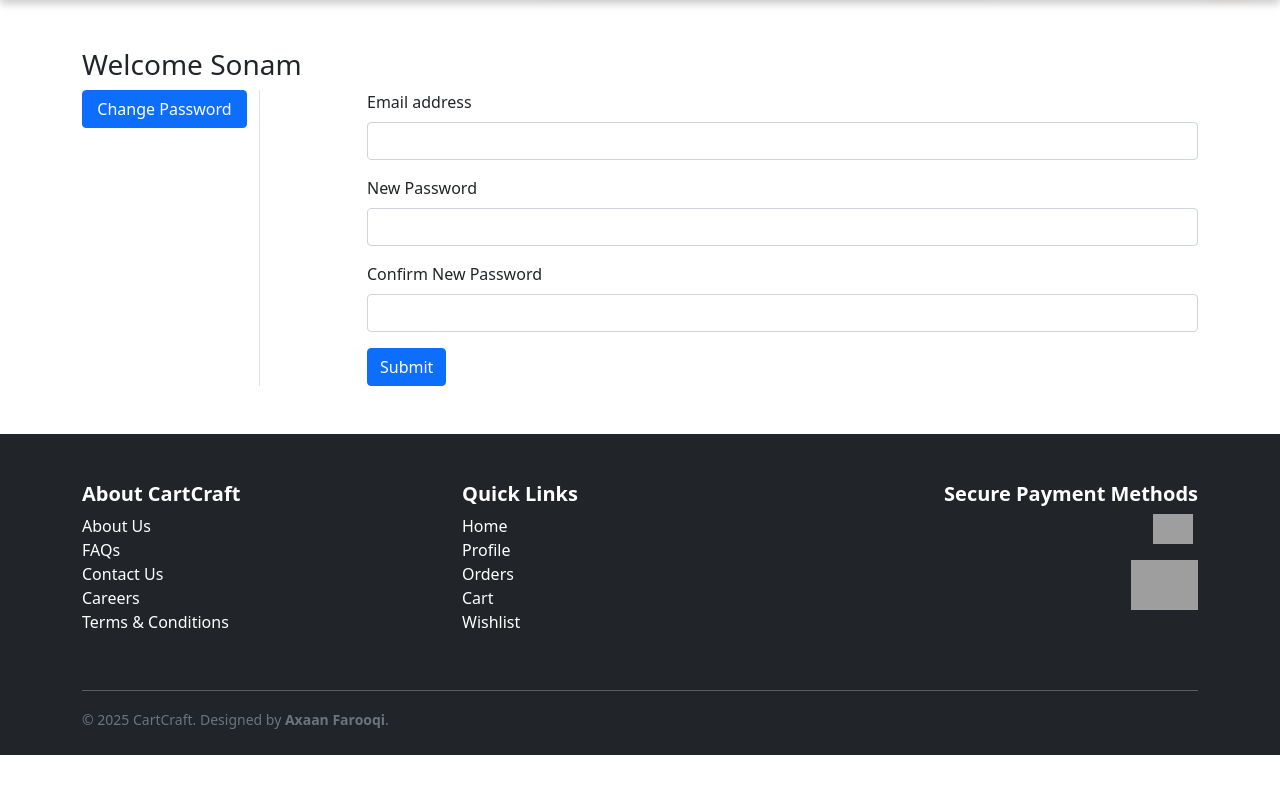
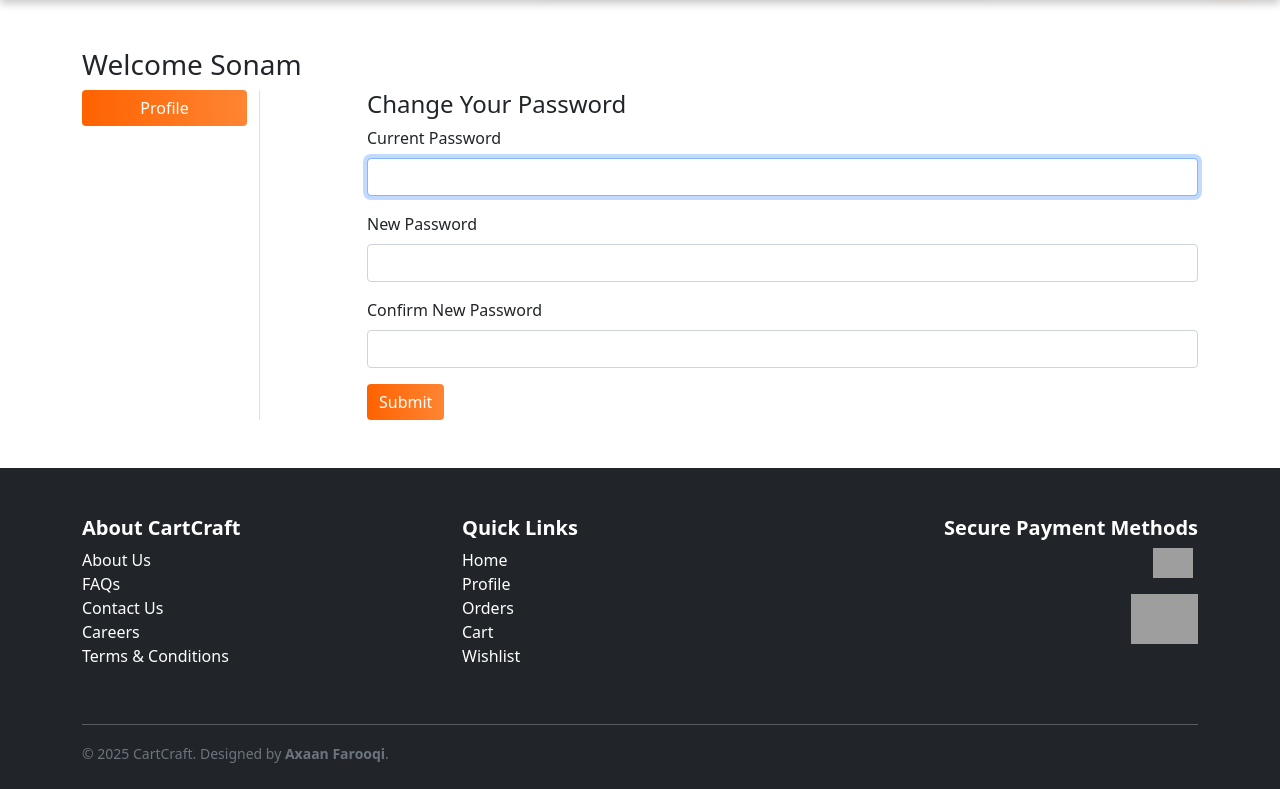
Before and after one commit to azaan03/Cart-Craft, a Django app: page /changepassword/ in a window 1280 px wide. Shown: the part 101-890 px from the top of the page. Before the commit the page ends 856 px from the top, so only its background shows below. Run offline with Django 5.2, Linux system fonts and the light colour scheme; a user stored in the database is signed in; some libraries are stand-ins or nearby versions; some web fonts are replaced; grey boxes are pictures that could not be loaded.

Commit message:
add password reset form

```diff
--- a/Cartcraft/Cartcraft/settings.py
+++ b/Cartcraft/Cartcraft/settings.py
@@ -121,6 +121,8 @@ MEDIA_URL = '/media/'
 MEDIA_ROOT = BASE_DIR / 'media'
 LOGIN_REDIRECT_URL = '/profile/'
 LOGIN_URL = 'login'
+EMAIL_BACKEND = 'django.core.mail.backends.console.EmailBackend'
+
 # Default primary key field type
 # https://docs.djangoproject.com/en/5.2/ref/settings/#default-auto-field
 
--- a/Cartcraft/app/forms.py
+++ b/Cartcraft/app/forms.py
@@ -1,8 +1,8 @@
-from django.contrib.auth.forms import UserCreationForm,AuthenticationForm,UsernameField
+from django.contrib.auth.forms import UserCreationForm,AuthenticationForm,UsernameField,PasswordChangeForm,PasswordResetForm,SetPasswordForm
 from django.contrib.auth.models import User
 from django import forms
 from django.utils.translation import gettext,gettext_lazy as _
-
+from django.contrib.auth import password_validation
 #Registrion Form
 class CustomerRegistrationForm(UserCreationForm):
     password1 = forms.CharField(
@@ -39,3 +39,59 @@ class LoginForm(AuthenticationForm):
             'class': 'form-control'
         })
     )
+
+#change password
+class ChangePasswordForm(PasswordChangeForm):
+    old_password = forms.CharField(
+        label=_("Current Password"),
+        strip=False,
+        widget=forms.PasswordInput(attrs={
+            'autocomplete': 'current-password',
+            'class': 'form-control',
+            'autofocus': True
+        })
+    )
+    new_password1 = forms.CharField(
+        label=_("New Password"),
+        strip=False,
+        widget=forms.PasswordInput(attrs={
+            'autocomplete': 'new-password',
+            'class': 'form-control'
+        }),
+        help_text=password_validation.password_validators_help_text_html()
+    )
+    new_password2 = forms.CharField(
+        label=_("Confirm New Password"),
+        strip=False,
+        widget=forms.PasswordInput(attrs={
+            'autocomplete': 'new-password',
+            'class': 'form-control'
+        })
+    )
+
+#reset password
+class CustomPasswordResetForm(PasswordResetForm):
+    email = forms.EmailField(
+        label="Email",
+        max_length=254,
+        widget=forms.EmailInput(attrs={
+            'class': 'form-control',
+            'placeholder': 'Enter your email address',
+            'autocomplete': 'email',
+        })
+    )
+class CustomSetPasswordForm(SetPasswordForm):
+    new_password1 = forms.CharField(
+        label="New Password",
+        widget=forms.PasswordInput(attrs={
+            'class': 'form-control',
+            'placeholder': 'Enter new password'
+        })
+    )
+    new_password2 = forms.CharField(
+        label="Confirm New Password",
+        widget=forms.PasswordInput(attrs={
+            'class': 'form-control',
+            'placeholder': 'Confirm new password'
+        })
+    )
--- a/Cartcraft/app/templates/app/changepassword.html
+++ b/Cartcraft/app/templates/app/changepassword.html
@@ -1,30 +1,36 @@
 {% extends 'app/base.html' %}
 {% load static %}
-{% block title %}Buy Now{% endblock title %}
+{% block title %}Change Password{% endblock title %}
+
 {% block main-content %}
 <div class="container my-5">
   <div class="row">
     <h3>Welcome Sonam</h3>
     <div class="col-sm-2 border-end">
       <ul class="list-unstyled">
-    <li class="d-grid"><a href="{% url 'profile' %}" class="btn btn-primary">Change Password</a></li>
+        <li class="d-grid"><a href="{% url 'profile' %}" class="btn" style="background: linear-gradient(90deg, #ff6200, #ff8533); color: white; border: none;">
+            Profile
+          </a></li>
+
       </ul>
     </div>
     <div class="col-sm-9 offset-sm-1">
-   <form>
+      <h4>Change Your Password</h4>
+      <form method="post" novalidate>
+        {% csrf_token %}
+        {% for field in form %}
           <div class="mb-3">
-       <label for="exampleInputEmail1" class="form-label">Email address</label>
-       <input type="email" class="form-control" id="exampleInputEmail1" aria-describedby="emailHelp">
+            <label class="form-label" for="{{ field.id_for_label }}">{{ field.label }}</label>
+            {{ field }}
+            {% for error in field.errors %}
+              <div class="text-danger">{{ error }}</div>
+            {% endfor %}
           </div>
-     <div class="mb-3">
-       <label for="exampleInputPassword1" class="form-label">New Password</label>
-       <input type="password" class="form-control" id="exampleInputPassword1">
-     </div>
-     <div class="mb-3">
-       <label for="exampleInputPassword1" class="form-label">Confirm New Password</label>
-       <input type="password" class="form-control" id="exampleInputPassword1">
-     </div>
-     <button type="submit" class="btn btn-primary">Submit</button>
+        {% endfor %}
+        <button type="submit" class="btn" style="background: linear-gradient(90deg, #ff6200, #ff8533); color: white; border: none;">
+        Submit
+        </button>
+
       </form>
     </div>
   </div>
--- a/Cartcraft/app/templates/app/login.html
+++ b/Cartcraft/app/templates/app/login.html
@@ -49,7 +49,7 @@
 
             <!-- Forgot password left-aligned -->
             <div class="text-start mb-3">
-              <a href="{% url 'changepassword' %}" class="small text-decoration-none fw-semibold">
+              <a href="{% url 'password_reset' %}" class="small text-decoration-none fw-semibold">
                 Forgot password?
               </a>
             </div>
--- a/Cartcraft/app/urls.py
+++ b/Cartcraft/app/urls.py
@@ -1,9 +1,9 @@
-from django.urls import path
+from django.urls import path,reverse_lazy
 from app import views
 from django.conf import settings
 from django.conf.urls.static import static
 from django.contrib.auth import views as auth_views
-from .forms import LoginForm
+from .forms import LoginForm,ChangePasswordForm,CustomPasswordResetForm,CustomSetPasswordForm
 
 urlpatterns = [
     path('', views.ProductView.as_view(),name='home'),
@@ -13,7 +13,51 @@ urlpatterns = [
     path('profile/', views.profile, name='profile'),
     path('address/', views.address, name='address'),
     path('orders/', views.orders, name='orders'),
-    path('changepassword/', views.change_password, name='changepassword'),
+    #password change URL
+    path('changepassword/', auth_views.PasswordChangeView.as_view(
+        template_name='app/changepassword.html',
+        form_class=ChangePasswordForm,
+        success_url=reverse_lazy('password_change_done')
+    ), name='changepassword'),
+    path('passwordchangedone/', auth_views.PasswordChangeDoneView.as_view(
+        template_name='app/passwordchangedone.html'
+    ), name='password_change_done'),
+    #password reset URL
+    path('password-reset/', auth_views.PasswordResetView.as_view(
+             template_name='app/password_reset.html',
+             form_class=CustomPasswordResetForm
+        ), name='password_reset'),
+    path('password-reset/done/', auth_views.PasswordResetDoneView.as_view(
+    template_name='app/password_reset_done.html'
+        ), name='password_reset_done'),
+    path('password-reset-confirm/<uidb64>/<token>/', auth_views.PasswordResetConfirmView.as_view(
+    template_name='app/password_reset_confirm.html',
+    form_class=CustomSetPasswordForm
+        ), name='password_reset_confirm'),
+    path('password-reset-complete/', auth_views.PasswordResetCompleteView.as_view(
+    template_name='app/password_reset_complete.html'
+        ), name='password_reset_complete'),
+
+
+
+
+
+
+
+
+
+
+
+
+
+
+
+
+
+
+
+
+
     path('mobile/', views.mobile, name='mobile'),
     path('mobile/<slug:data>/', views.mobile, name='mobiledata'),
     path('laptop/', views.laptop, name='laptop'),
```
Also changed, not shown: Cartcraft/app/templates/app/password_reset.html (added, +31 -0 lines), Cartcraft/app/templates/app/password_reset_complete.html (added, +25 -0 lines), Cartcraft/app/templates/app/password_reset_confirm.html (added, +41 -0 lines), Cartcraft/app/templates/app/password_reset_done.html (added, +24 -0 lines), Cartcraft/app/templates/app/passwordchangedone.html (added, +31 -0 lines), Cartcraft/app/templates/app/profile.html (+6 -2 lines), Cartcraft/db.sqlite3. Lines whose indentation alone changed are shown as unchanged.
